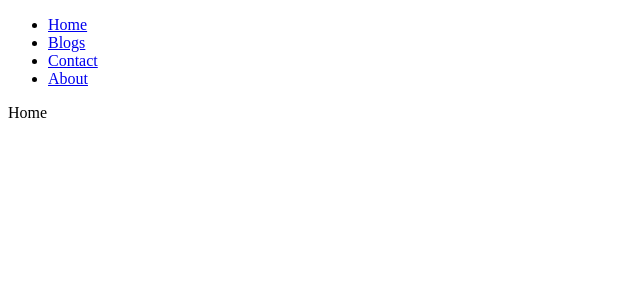
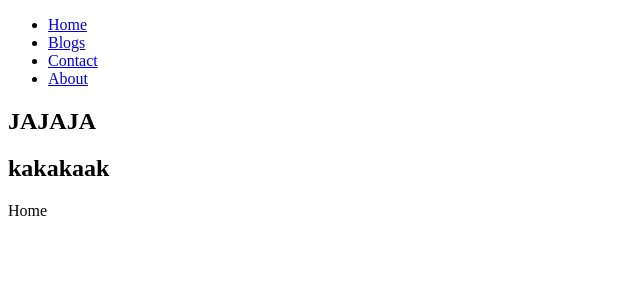
Before and after one commit to jfbarahonag/vipe, a React (Vite) app: page / in a window 1280 px wide. Shown: the top 300 px of the page, without its empty margins (0-640 px from the left). Built offline with nearby package versions, Linux system fonts and the light colour scheme.

Commit message:
header component was added

```diff
--- /dev/null
+++ b/src/components/Header/index.tsx
@@ -0,0 +1,24 @@
+import React, { PropsWithChildren } from 'react'
+import Wrapper from '../common/Wrapper';
+
+/**
+ * Header.jsx
+ * -------------------------------------------------------------------------------------------------
+ * -------------------------------------------------------------------------------------------------
+ */
+
+const Header = () => {
+  return (
+    <header>
+      <Wrapper>
+        <h1>JAJAJA</h1>
+        <h2>kakakaak</h2>
+        {/* // topbar */}
+        {/* // navbar */}
+        {/* // hero slider */}
+      </Wrapper>
+    </header>
+  )
+}
+
+export default Header;
--- /dev/null
+++ b/src/components/common/Wrapper.tsx
@@ -0,0 +1,22 @@
+import React from 'react'
+
+/**
+ * Wrapper.tsx
+ * -------------------------------------------------------------------------------------------------
+ * -------------------------------------------------------------------------------------------------
+ */
+
+type WrapperProps = {
+  children?: React.ReactNode,
+  styles?: React.CSSProperties,
+}
+
+export const Wrapper = ({ children, styles }: WrapperProps) => {
+  return (
+    <section style={styles}>
+      {children}
+    </section>
+  )
+}
+
+export default Wrapper;
--- a/src/pages/Home.tsx
+++ b/src/pages/Home.tsx
@@ -1,7 +1,12 @@
+import Header from "../components/Header";
 
 export const Home = () => {
   return (
-    <div>Home</div>
+    <>
+      <Header />
+      <div>Home</div>
+
+    </>
   )
 }
 
```
